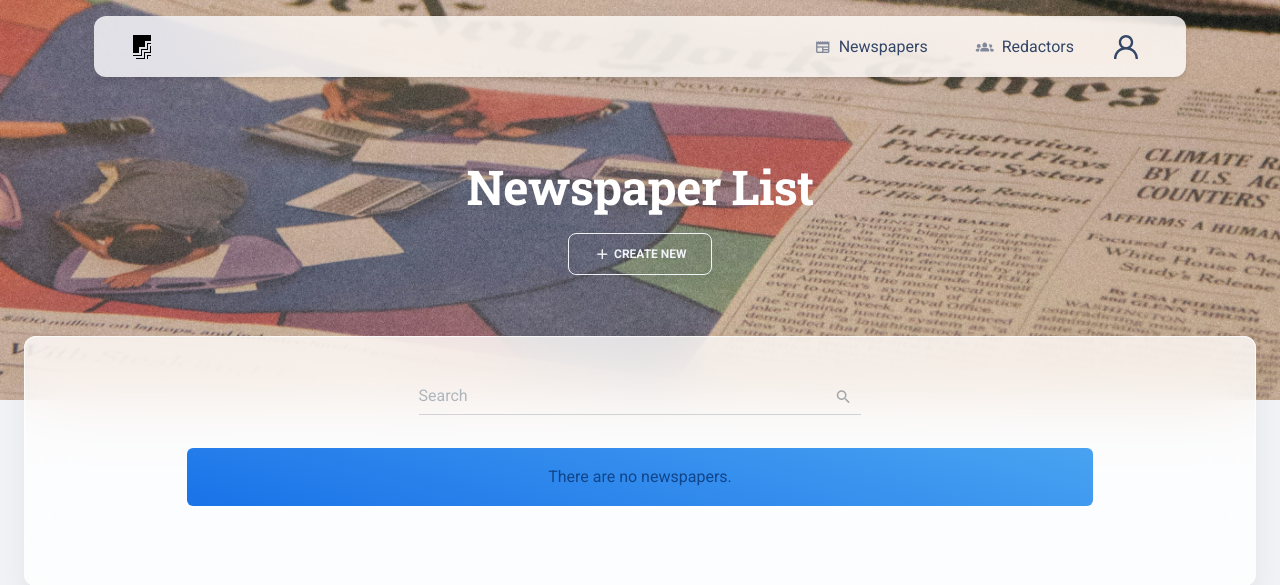
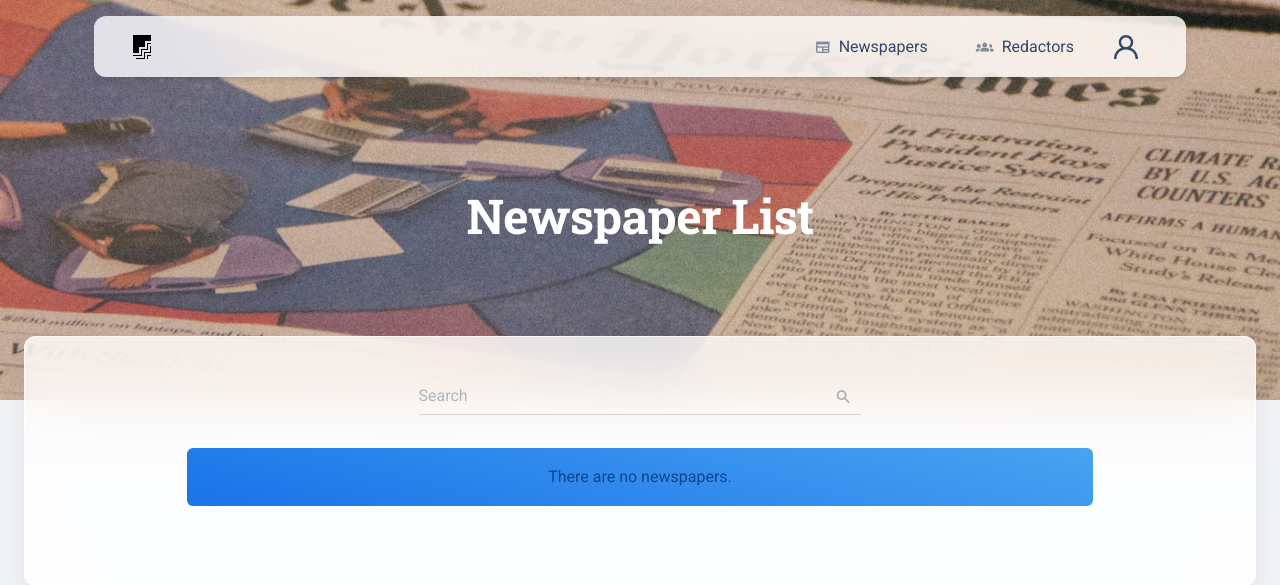
Before and after one commit to buhova/publication-tracking-system, a Django app: page /newspapers/ in a window 1280 px wide. Shown: the top 585 px of the page. Run offline with Django 5.2, Linux system fonts and the light colour scheme; the visitor is signed in with stand-in values (Sample User, id 1); data that the repository does not hold is empty; some libraries are stand-ins or nearby versions.

Commit message:
refactor(newspaper list): remove create/edit/delete buttons

```diff
--- a/templates/home/newspaper_list.html
+++ b/templates/home/newspaper_list.html
@@ -6,9 +6,6 @@
 <header class="page-header min-vh-50" style="background-image: url('{{ ASSETS_ROOT }}/assets/img/bg-newspaper-list.jpg')">
   <div class="container text-white text-center mt-5">
     <h1 class="text-white mb-3">Newspaper List</h1>
-    <a href="{% url 'home:newspaper-create' %}" class="btn btn-outline-light">
-      <i class="material-icons">add</i> Create New
-    </a>
   </div>
 </header>
 
@@ -40,8 +37,6 @@
                   <th class="text-uppercase text-secondary text-xxs font-weight-bolder opacity-7 text-center">Topic</th>
                   <th class="text-uppercase text-secondary text-xxs font-weight-bolder opacity-7 text-center">Published Date</th>
                   <th class="text-uppercase text-secondary text-xxs font-weight-bolder opacity-7 text-center">Redactors</th>
-                  <th class="text-uppercase text-secondary text-xxs font-weight-bolder opacity-7 text-center">Update</th>
-                  <th class="text-uppercase text-secondary text-xxs font-weight-bolder opacity-7 text-center">Delete</th>
                 </tr>
               </thead>
               <tbody>
@@ -59,16 +54,6 @@
                       {{ redactor }}{% if not forloop.last %}, {% endif %}
                     {% endfor %}
                     </td>
-                  <td class="text-center">
-                    <a href="{% url 'home:newspaper-update' pk=newspaper.id %}" class="btn btn-outline-warning  mb-0">
-                      <i class="material-icons">update</i> Update
-                    </a>
-                  </td>
-                  <td class="text-center">
-                    <a href="{% url 'home:newspaper-delete' pk=newspaper.id %}" class="btn btn-outline-danger mb-0">
-                      <i class="material-icons">delete</i> Delete
-                    </a>
-                  </td>
                   </tr>
                 {% endfor %}
               </tbody>
```
